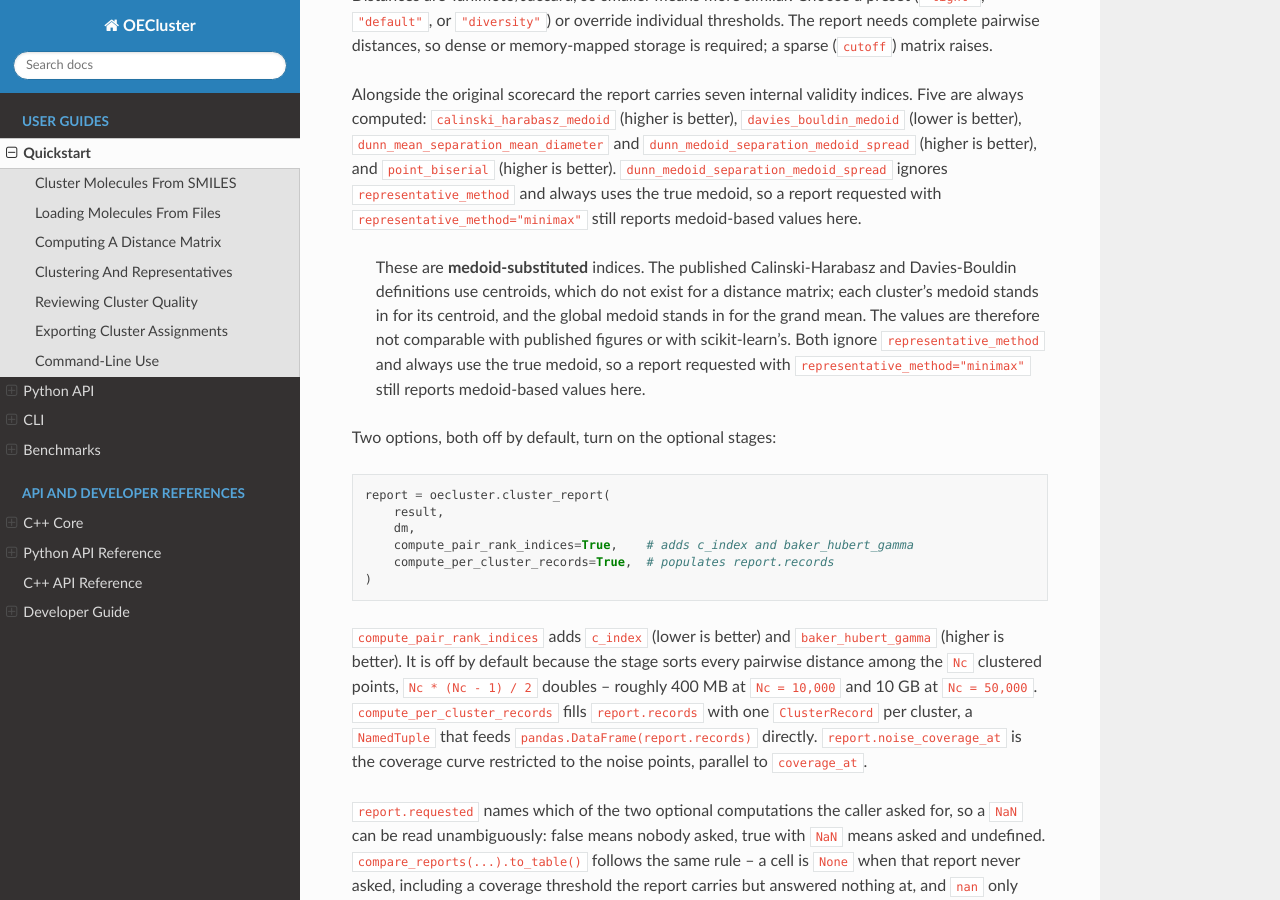
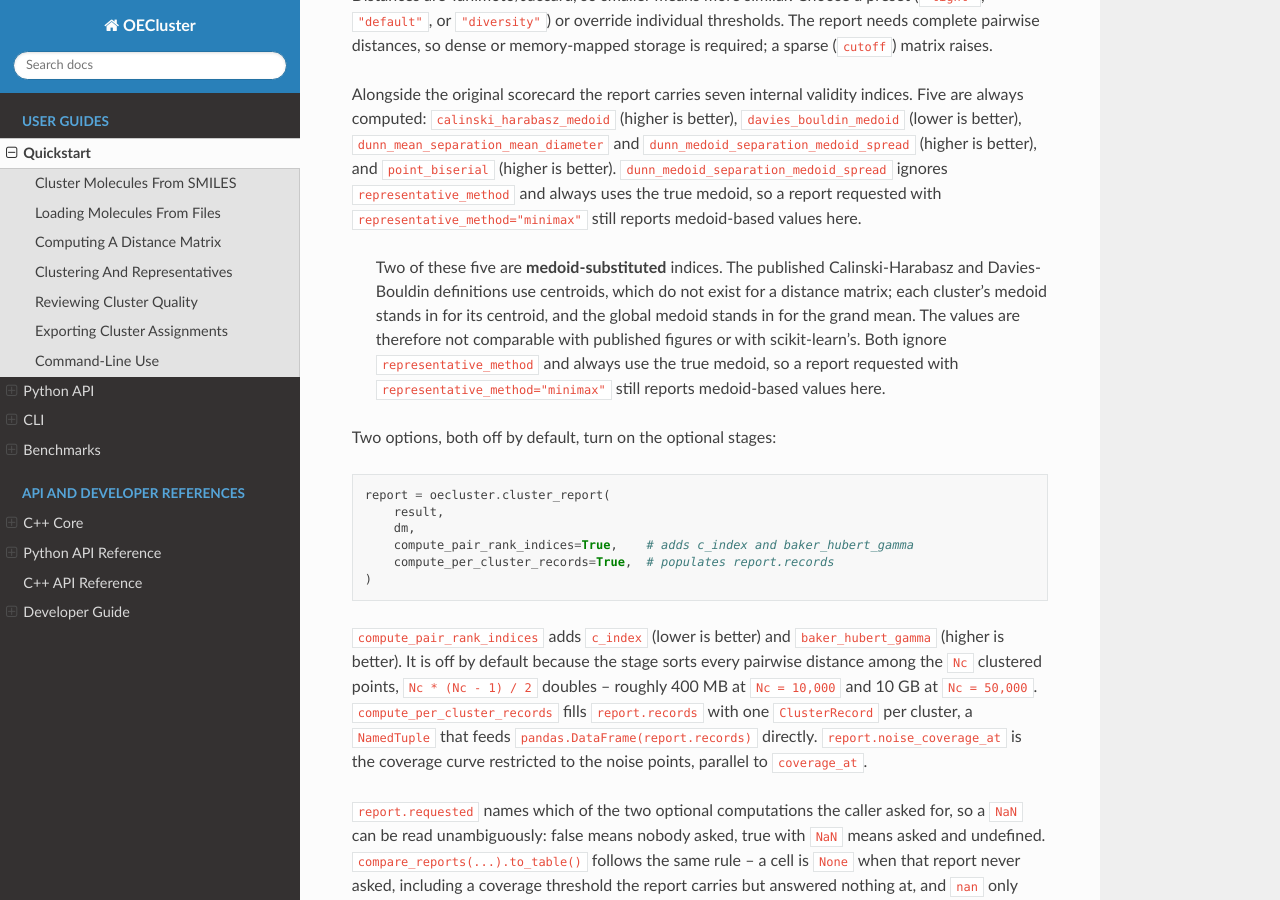
Before and after one commit to scott-arne/oecluster, a Sphinx documentation site: the page built from docs/quickstart.md, in a window 1280 px wide and 900 px high, scrolled down 3010 px. Built offline with Sphinx 7.4.7 and the Read the Docs theme 3.1.0, drawn with Linux system fonts in a browser that asks for light colours; pages that are not in the unit, such as notebooks, are missing from menus; the version number is read from the project's files by our own code.

Commit message:
docs: scope the medoid-substitution note in the quickstart

```diff
--- a/docs/quickstart.md
+++ b/docs/quickstart.md
@@ -167,11 +167,11 @@ better), `davies_bouldin_medoid` (lower is better),
 always uses the true medoid, so a report requested with
 `representative_method="minimax"` still reports medoid-based values here.
 
-> These are **medoid-substituted** indices. The published Calinski-Harabasz and
-> Davies-Bouldin definitions use centroids, which do not exist for a distance
-> matrix; each cluster's medoid stands in for its centroid, and the global
-> medoid stands in for the grand mean. The values are therefore not comparable
-> with published figures or with scikit-learn's. Both ignore
+> Two of these five are **medoid-substituted** indices. The published
+> Calinski-Harabasz and Davies-Bouldin definitions use centroids, which do not
+> exist for a distance matrix; each cluster's medoid stands in for its centroid,
+> and the global medoid stands in for the grand mean. The values are therefore
+> not comparable with published figures or with scikit-learn's. Both ignore
 > `representative_method` and always use the true medoid, so a report requested
 > with `representative_method="minimax"` still reports medoid-based values here.
 
```
